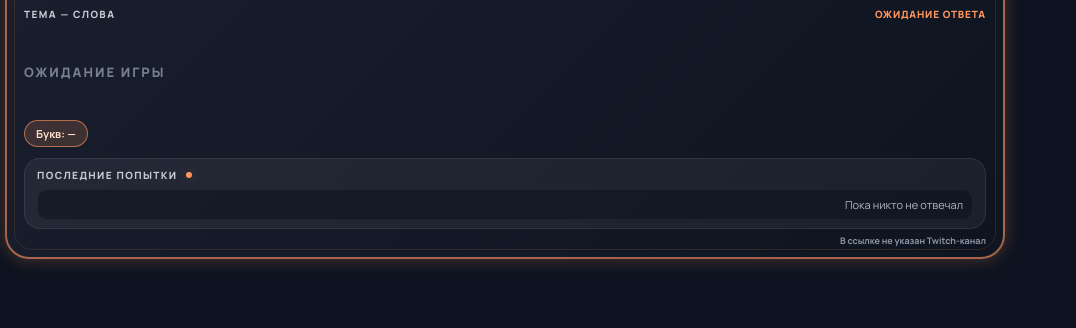
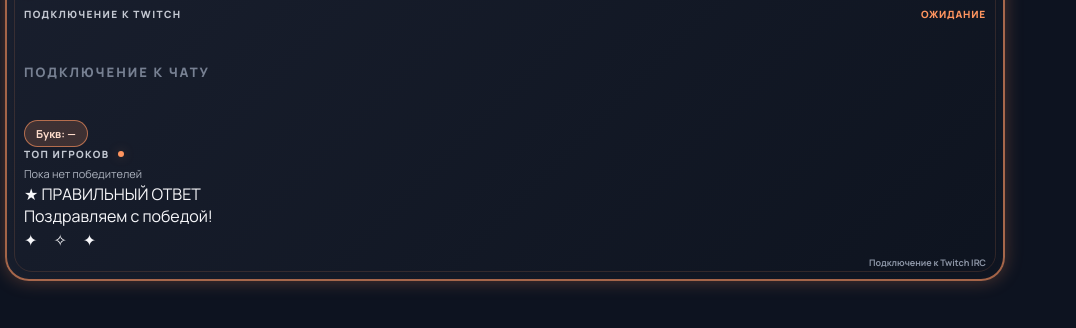
Before and after one commit to ferifest/word-guess-obs, a website: page public/overlay.html in a window 1280 px wide. Shown: the part 44-372 px from the top of the page, without its empty margins (0-1076 px from the left). Drawn offline with Linux system fonts and the light colour scheme.

Commit message:
Replace recent attempts with leaderboard and winner announcement

```diff
--- a/public/overlay.html
+++ b/public/overlay.html
@@ -1 +1 @@
-<!doctype html><html lang="ru"><head><meta charset="utf-8"><meta name="viewport" content="width=device-width,initial-scale=1"><title>Word Guess Overlay</title><link rel="stylesheet" href="./style.css"></head><body class="overlay-body"><main class="frame"><div class="topline"><div class="brand"><span class="brand-dot"></span> WORD GUESS</div><div class="round" id="round">РАУНД 0</div></div><div class="meta-row"><div class="category" id="category">ПОДКЛЮЧЕНИЕ К TWITCH</div><div class="countdown" id="countdown">ОЖИДАНИЕ</div></div><section class="word" id="word"><div class="placeholder">ПОДКЛЮЧЕНИЕ К ЧАТУ</div></section><div class="under-word"><span class="length" id="length">Букв: —</span><span class="hint-info" id="hintInfo"></span></div><section class="attempts" id="attemptPanel"><div class="section-title">ПОСЛЕДНИЕ ПОПЫТКИ <span class="live-dot"></span></div><div class="attempt-list" id="attempts"><span class="empty">Подключение…</span></div></section><div class="status" id="status">Подключение к Twitch IRC</div></main><script src="./overlay.js"></script></body></html>
+<!doctype html><html lang="ru"><head><meta charset="utf-8"><meta name="viewport" content="width=device-width,initial-scale=1"><title>Word Guess Overlay</title><link rel="stylesheet" href="./style.css"></head><body class="overlay-body"><main class="frame"><div class="topline"><div class="brand"><span class="brand-dot"></span> WORD GUESS</div><div class="round" id="round">РАУНД 0</div></div><div class="meta-row"><div class="category" id="category">ПОДКЛЮЧЕНИЕ К TWITCH</div><div class="countdown" id="countdown">ОЖИДАНИЕ</div></div><section class="word" id="word"><div class="placeholder">ПОДКЛЮЧЕНИЕ К ЧАТУ</div></section><div class="under-word"><span class="length" id="length">Букв: —</span><span class="hint-info" id="hintInfo"></span></div><section class="leaderboard" id="leaderboardPanel"><div class="section-title">ТОП ИГРОКОВ <span class="live-dot"></span></div><div class="leaderboard-list" id="leaderboard"><span class="empty">Пока нет победителей</span></div></section><section class="winner-banner" id="winnerBanner" aria-live="polite"><div class="winner-kicker">★ ПРАВИЛЬНЫЙ ОТВЕТ</div><div class="winner-name" id="winnerName"></div><div class="winner-word" id="winnerWord"></div><div class="winner-caption">Поздравляем с победой!</div><div class="winner-spark" aria-hidden="true">✦　✧　✦</div></section><div class="status" id="status">Подключение к Twitch IRC</div></main><script src="./overlay.js"></script></body></html>
```
